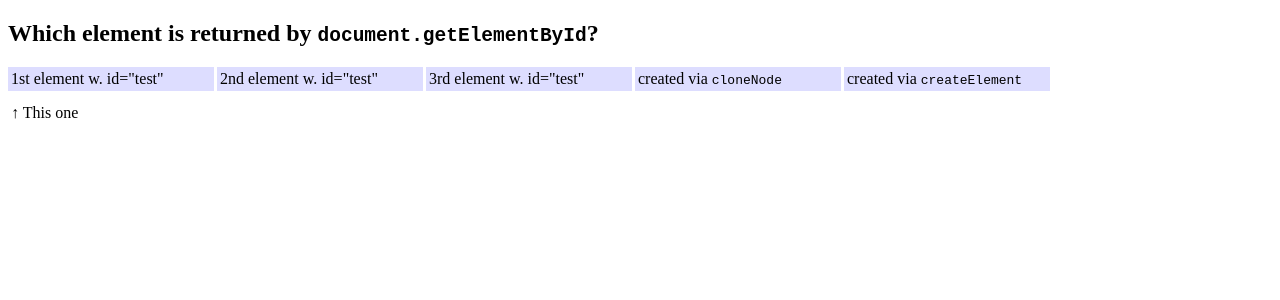
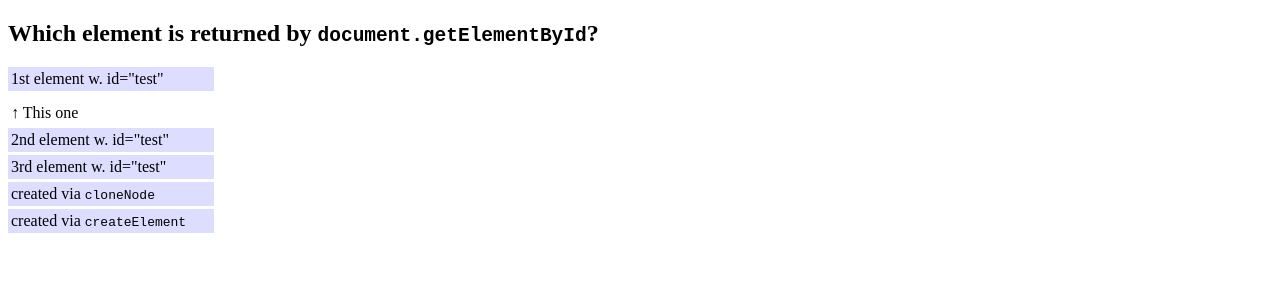
Before and after one commit to kangax/jstests, a Jekyll site: the page _posts/2011-01-05-multiple_ids_gebi_test.html, which Jekyll copies as it is, in a window 1280 px wide. Shown: the top 300 px of the page. Built offline with Jekyll 4.4.1, drawn with Linux system fonts in a browser that asks for light colours; Markdown is read by kramdown in place of the engine named in the settings.

Commit message:
Stack elements vertically in gEBI test.

```diff
--- a/_posts/2011-01-05-multiple_ids_gebi_test.html
+++ b/_posts/2011-01-05-multiple_ids_gebi_test.html
@@ -4,10 +4,10 @@
     <meta charset="utf-8">
     <title></title>
     <style>
-      #test, .arrow { float: left; padding: 3px; margin-right: 3px; width: 200px; }
+      #test, .arrow { padding: 3px; margin-bottom: 3px; width: 200px; }
       #test { background: #ddf; }
       .arrow { margin-top: 10px; }
-      #test1 { clear: left; }
+      #test1 { clear: both; }
     </style>
   </head>
   <body>
@@ -15,8 +15,13 @@
     <h2>Which element is returned by <code>document.getElementById</code>?</h2>
 
     <div id="test" title="test1">1st element w. id="test"</div>
+    <div id="test1" class="arrow" style="display: none">&uarr; This one</div>
+
     <div id="test" title="test2">2nd element w. id="test"</div>
+    <div id="test2" class="arrow" style="display: none">&uarr; This one</div>
+
     <div id="test" title="test3">3rd element w. id="test"</div>
+    <div id="test3" class="arrow" style="display: none">&uarr; This one</div>
 
     <script>
       (function(){
@@ -25,23 +30,23 @@
         clone.innerHTML = 'created via <code>cloneNode</code>';
         clone.title = 'test4';
         document.body.appendChild(clone);
+      })();
+    </script>
+    <div id="test4" class="arrow" style="display: none">&uarr; This one</div>
 
-        el = document.createElement('div');
+    <script>
+      (function(){
+        var el = document.createElement('div');
         el.id = 'test';
         el.innerHTML = 'created via <code>createElement</code>';
         el.title = 'test5';
         document.body.appendChild(el);
       })();
     </script>
-
-    <div id="test1" class="arrow" style="visibility: hidden">&uarr; This one</div>
-    <div id="test2" class="arrow" style="visibility: hidden">&uarr; This one</div>
-    <div id="test3" class="arrow" style="visibility: hidden">&uarr; This one</div>
-    <div id="test4" class="arrow" style="visibility: hidden">&uarr; This one</div>
-    <div id="test5" class="arrow" style="visibility: hidden">&uarr; This one</div>
+    <div id="test5" class="arrow" style="display: none">&uarr; This one</div>
 
     <script>
-      document.getElementById(document.getElementById('test').title).style.visibility = 'visible';
+      document.getElementById(document.getElementById('test').title).style.display = '';
     </script>
   </body>
 </html>
```
